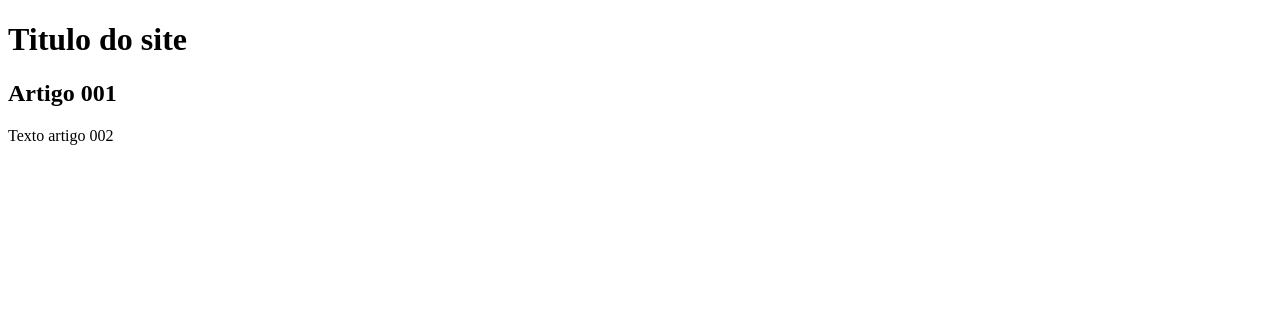
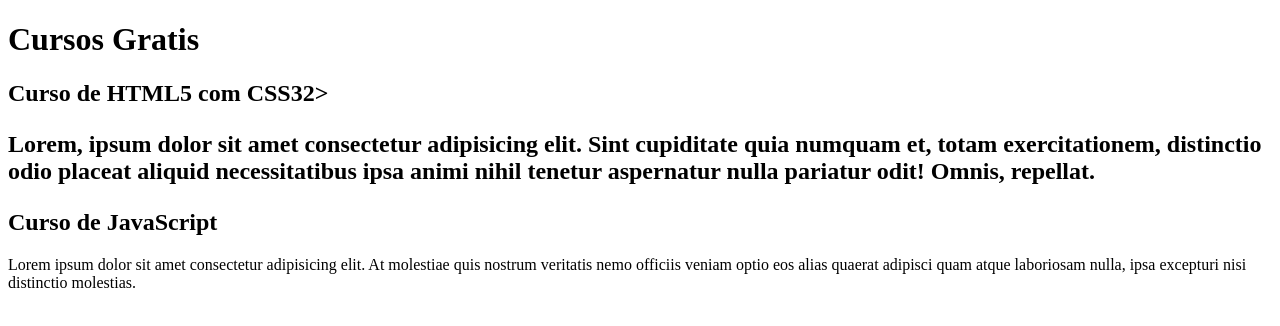
Before and after one commit to matheusrbraga/projeto-site, a plain HTML site: page index.html in a window 1280 px wide. Drawn offline with Linux system fonts and the light colour scheme.

Commit message:
comecei a escrever o conteudo

```diff
--- a/index.html
+++ b/index.html
@@ -9,13 +9,16 @@
 <body>
     <MAIN>
         <header>
-            <h1>Titulo do site</h1>
+            <h1>Cursos Gratis</h1>
 
         </header>
         <article>
-            <h2>Artigo 001</h2>
-            <p>Texto artigo 002</p>
+            <h2>Curso de HTML5 com CSS32>
+            <p>Lorem, ipsum dolor sit amet consectetur adipisicing elit. Sint cupiditate quia numquam et, totam exercitationem, distinctio odio placeat aliquid necessitatibus ipsa animi nihil tenetur aspernatur nulla pariatur odit! Omnis, repellat.</p>
         </article>
+        <h2>Curso de JavaScript</h2>
+        <p>Lorem ipsum dolor sit amet consectetur adipisicing elit. At molestiae quis nostrum veritatis nemo officiis veniam optio eos alias quaerat adipisci quam atque laboriosam nulla, ipsa excepturi nisi distinctio molestias.</p>
+
     </MAIN>
 </body>
 </html>
```
